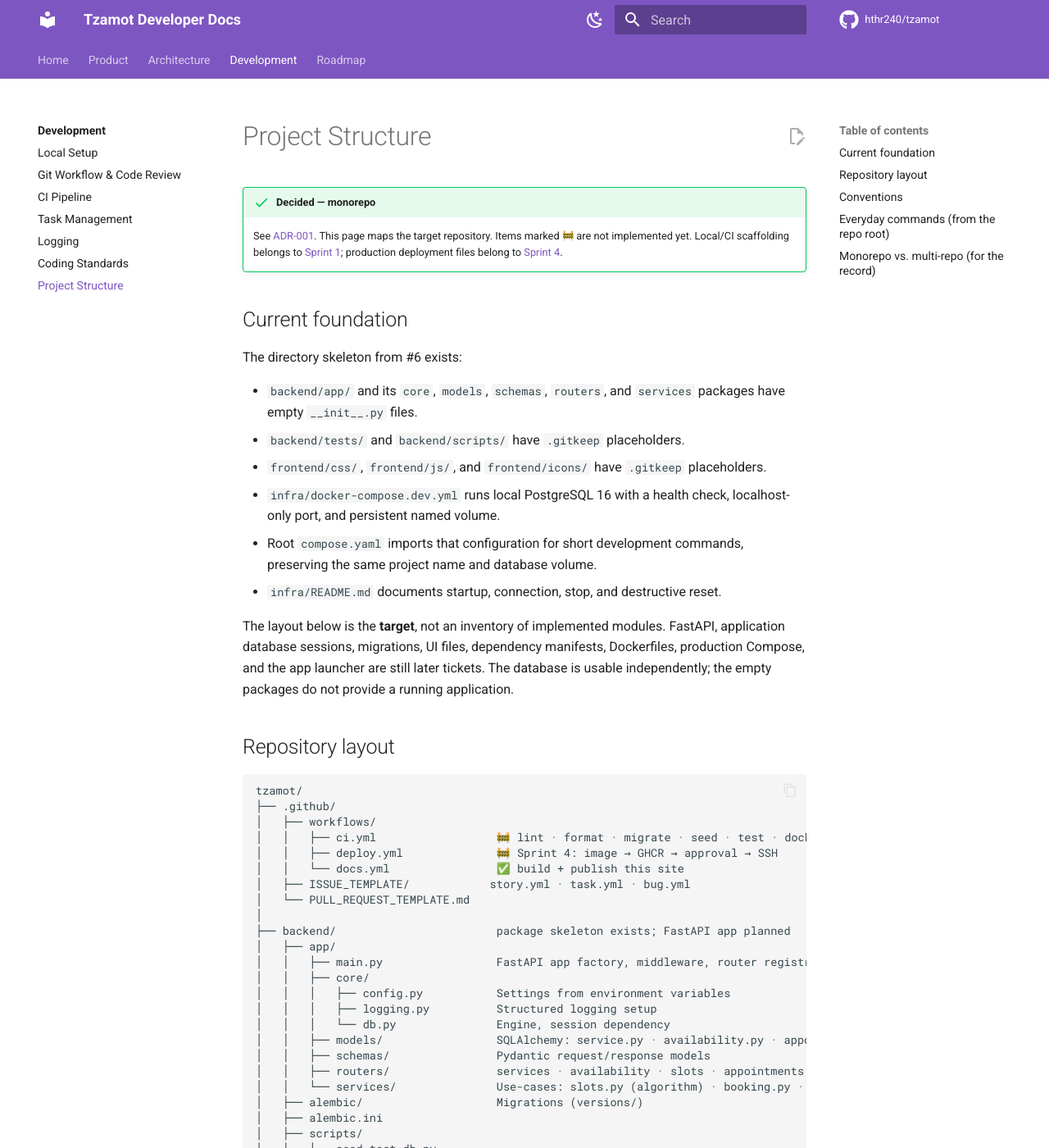
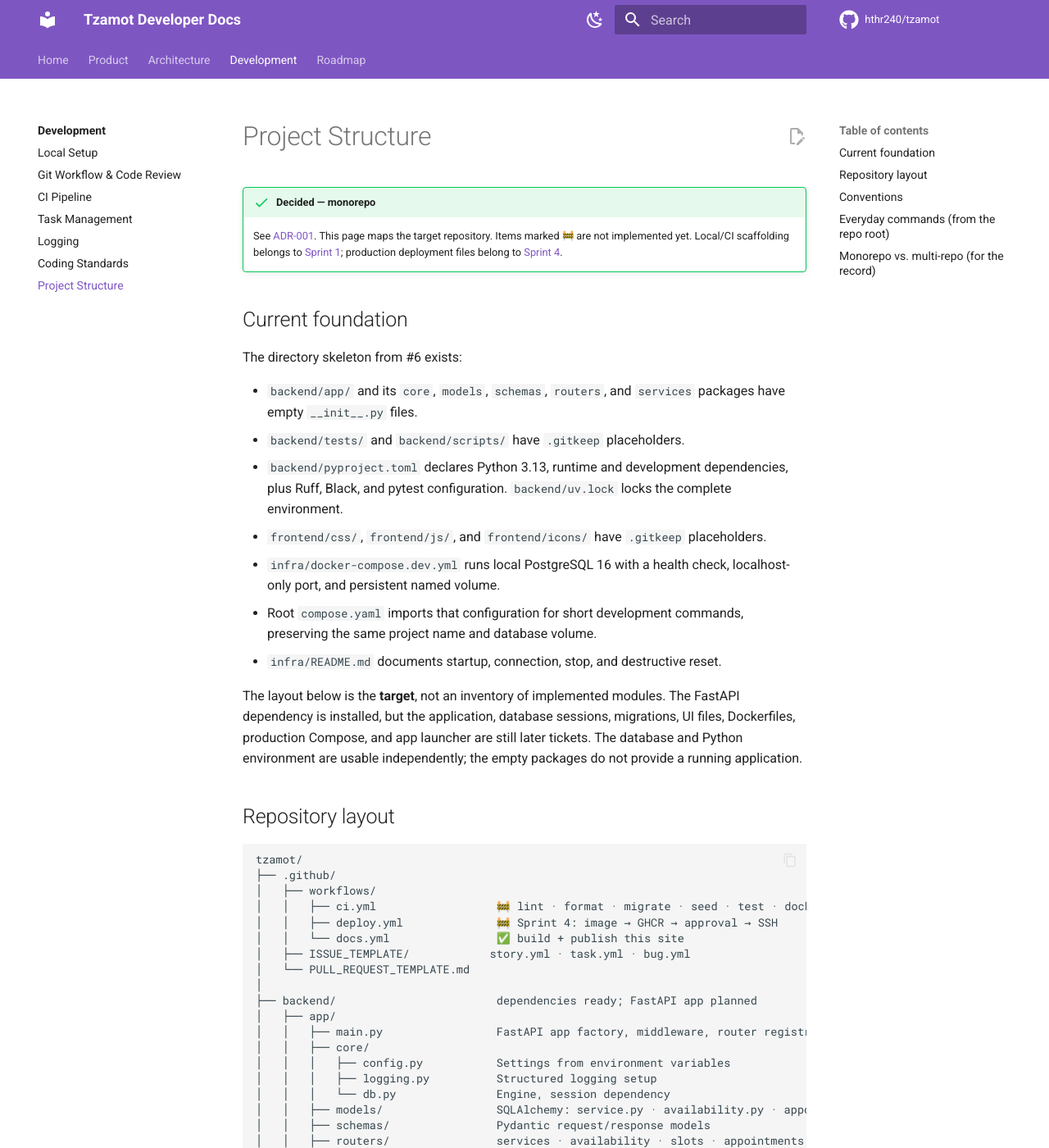
Before and after one commit to hthr240/tzamot, an MkDocs documentation site: the page built from docs/development/project-structure.md, in a window 1280 px wide and 1400 px high. Shown: the whole window at 82% size. Built offline with MkDocs 1.6.1 and Material for MkDocs 9.7.7, drawn with Linux system fonts in a browser that asks for light colours; emoji names are drawn with the system emoji font; comment, search, counter and statistics services are not loaded.

Commit message:
Initialize Python backend dependencies
Create the Python 3.13 uv project with locked runtime and development dependencies. Configure Ruff, Black, and pytest, and update documentation to reflect the working backend environment.

Co-authored-by: Copilot <223556219+Copilot@users.noreply.github.com>

```diff
--- a/docs/development/project-structure.md
+++ b/docs/development/project-structure.md
@@ -13,6 +13,9 @@ The directory skeleton from #6 exists:
 - `backend/app/` and its `core`, `models`, `schemas`, `routers`, and `services`
   packages have empty `__init__.py` files.
 - `backend/tests/` and `backend/scripts/` have `.gitkeep` placeholders.
+- `backend/pyproject.toml` declares Python 3.13, runtime and development
+  dependencies, plus Ruff, Black, and pytest configuration. `backend/uv.lock`
+  locks the complete environment.
 - `frontend/css/`, `frontend/js/`, and `frontend/icons/` have `.gitkeep` placeholders.
 - `infra/docker-compose.dev.yml` runs local PostgreSQL 16 with a health check,
   localhost-only port, and persistent named volume.
@@ -21,10 +24,10 @@ The directory skeleton from #6 exists:
 - `infra/README.md` documents startup, connection, stop, and destructive reset.
 
 The layout below is the **target**, not an inventory of implemented modules.
-FastAPI, application database sessions, migrations, UI files, dependency
-manifests, Dockerfiles, production Compose, and the app launcher are still
-later tickets. The database is usable independently; the empty packages do not
-provide a running application.
+The FastAPI dependency is installed, but the application, database sessions,
+migrations, UI files, Dockerfiles, production Compose, and app launcher are
+still later tickets. The database and Python environment are usable
+independently; the empty packages do not provide a running application.
 
 ## Repository layout
 
@@ -38,7 +41,7 @@ tzamot/
 │   ├── ISSUE_TEMPLATE/            story.yml · task.yml · bug.yml
 │   └── PULL_REQUEST_TEMPLATE.md
 │
-├── backend/                        package skeleton exists; FastAPI app planned
+├── backend/                        dependencies ready; FastAPI app planned
 │   ├── app/
 │   │   ├── main.py                 FastAPI app factory, middleware, router registration
 │   │   ├── core/
```
Also changed, not shown: docs/development/local-setup.md (+6 -5 lines), docs/roadmap/index.md (+1 -1 lines), docs/roadmap/sprint-1.md (+1 -1 lines), 2 other files.
